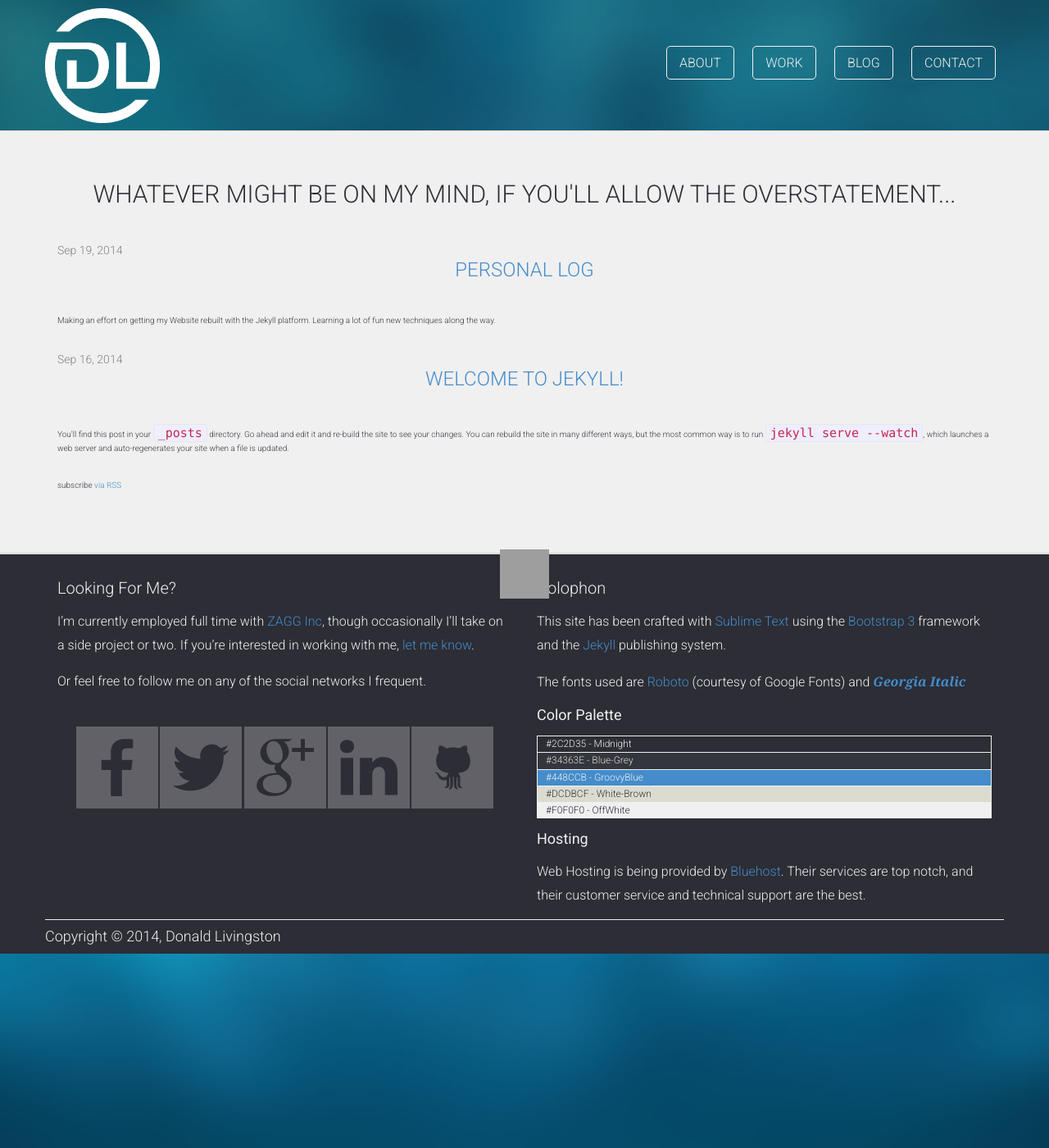
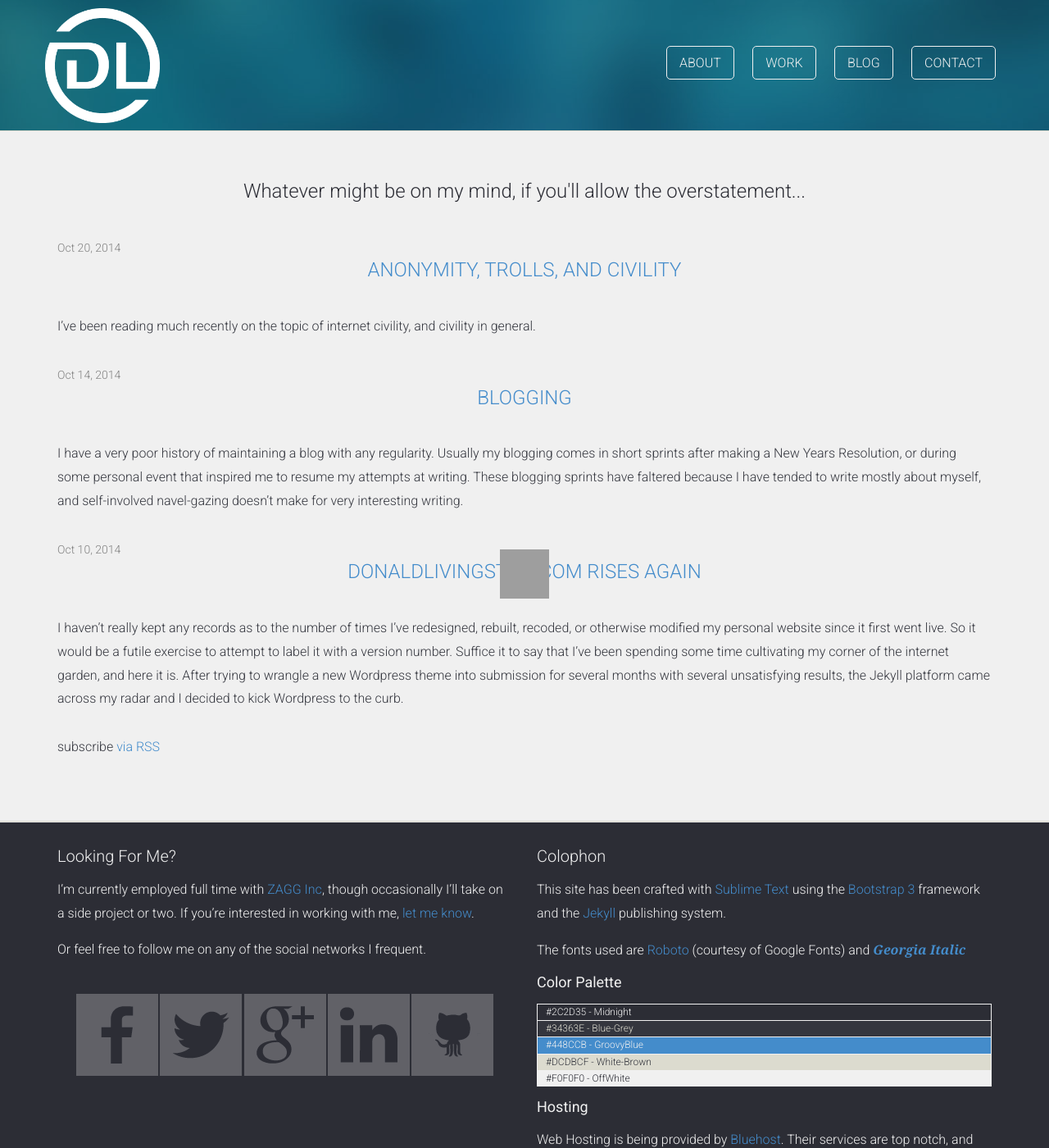
Before and after one commit to dlivingston/donaldlivingston.com, a Jekyll site: the page built from blog/index.html, in a window 1280 px wide and 1400 px high. Shown: the whole window at 82% size. Built offline with Jekyll 4.4.1, drawn with Linux system fonts in a browser that asks for light colours; nearby versions of some CDN libraries; library files that are not in the unit come from our copies; grey boxes are pictures that could not be loaded.

Commit message:
updates 2014-11-26

```diff
--- a/_config.yml
+++ b/_config.yml
@@ -1,5 +1,5 @@
 # Site settings
-title: Donald Livingston - Web Developer Digital Craftsman and Technology Enthusiast
+title: Donald Livingston
 email: hello@donaldlivingston.com
 description: > # this means to ignore newlines until "baseurl:"
   My name is Donald Livingston. I'm a Front-End Web Developer, Digital Craftsman, and Technology Enthusiast. This is my website.
--- a/_posts/2014-09-16-welcome-to-jekyll.markdown
+++ /dev/null
@@ -1,25 +0,0 @@
----
-layout: post
-title:  "Welcome to Jekyll!"
-date:   2014-09-16 12:43:46
-categories: jekyll update
----
-You’ll find this post in your `_posts` directory. Go ahead and edit it and re-build the site to see your changes. You can rebuild the site in many different ways, but the most common way is to run `jekyll serve --watch`, which launches a web server and auto-regenerates your site when a file is updated.
-
-To add new posts, simply add a file in the `_posts` directory that follows the convention `YYYY-MM-DD-name-of-post.ext` and includes the necessary front matter. Take a look at the source for this post to get an idea about how it works.
-
-Jekyll also offers powerful support for code snippets:
-
-{% highlight ruby %}
-def print_hi(name)
-  puts "Hi, #{name}"
-end
-print_hi('Tom')
-#=> prints 'Hi, Tom' to STDOUT.
-{% endhighlight %}
-
-Check out the [Jekyll docs][jekyll] for more info on how to get the most out of Jekyll. File all bugs/feature requests at [Jekyll’s GitHub repo][jekyll-gh]. If you have questions, you can ask them on [Jekyll’s dedicated Help repository][jekyll-help].
-
-[jekyll]:      http://jekyllrb.com
-[jekyll-gh]:   https://github.com/jekyll/jekyll
-[jekyll-help]: https://github.com/jekyll/jekyll-help
--- a/_posts/2014-09-19-personal-log.md
+++ /dev/null
@@ -1,8 +0,0 @@
----
-layout: post
-title:  "Personal Log"
-date:   2014-09-19
-author: Donald Livingston
----
-
-Making an effort on getting my Website rebuilt with the Jekyll platform. Learning a lot of fun new techniques along the way.
--- /dev/null
+++ b/_posts/2014-10-10-donaldlivingstondotcom-rises-again.md
@@ -0,0 +1,15 @@
+---
+layout: post
+title:  "DonaldLivingston.com Rises Again"
+date:   2014-10-10
+---
+
+I haven't really kept any records as to the number of times I’ve redesigned, rebuilt, recoded, or otherwise modified my personal website since it first went live. So it would be a futile exercise to attempt to label it with a version number. Suffice it to say that I’ve been spending some time cultivating my corner of the internet garden, and here it is. After trying to wrangle a new Wordpress theme into submission for several months with several unsatisfying results, the Jekyll platform came across my radar and I decided to kick Wordpress to the curb.
+
+While I still have some further additions and updates to make, So far I’m fairly pleased with how things are shaping up.
+
+### DonaldLivingston.com To Do List
+
+* Finish Contact Form Page.
+* Update and Refine Portfolio Page
+* Get RSS and comments working on the Blog
--- /dev/null
+++ b/_posts/2014-10-14-Blogging.md
@@ -0,0 +1,10 @@
+---
+layout: post
+title:  "Blogging"
+date:   2014-10-14 13:06
+tags: blogging
+---
+
+I have a very poor history of maintaining a blog with any regularity. Usually my blogging comes in short sprints after making a New Years Resolution, or during some personal event that inspired me to resume my attempts at writing. These blogging sprints have faltered because I have tended to write mostly about myself, and self-involved navel-gazing doesn’t make for very interesting writing.
+
+So with that in mind I will shift my attention away from myself, and I will start making a regular blog on the topics of my chosen profession of Web Development, Web Design, and UX/UI Design. Initially most of my blog posts will either be inspired by or commentary on the news that I find on other blogs and web sites. I don’t really expect much of a readership to develop. This is mostly an exercise for my own professional and personal development.
--- /dev/null
+++ b/_posts/2014-10-20-anonymity-trolls-and-civility.md
@@ -0,0 +1,15 @@
+---
+layout: post
+title:  "Anonymity, Trolls, and Civility"
+date:   2014-10-20 14:01
+tags: trolls, civility, anonymity
+excerpt: I’ve been reading much recently on the topic of internet civility, and civility in general.
+---
+
+I’ve been reading much recently on the topic of internet civility, and civility in general. While the discussion is often couched in terms of this being a relatively new phenomenon, it is not wholly without precedent in the ages prior to our present epoc of near instantaneous communication. Additionally the finger of blame for the lack of civility is also frequently pointed to anonymity that the internet can offer. Again, while it may be a contributing factor, anonymity is not the sole reason for why people so frequently spit linguistic venom at those whose opinions or views differ from their own.
+
+Honestly feel out of my depth delving into the topic of internet “trolls” and why they do what they do. I’m a simple Web Developer and Technology Geek. And since working with and on the internet is a large part of my chosen profession, I tend to view the conversations that happen on various internet venues and forums with the same level of interest that a sewer worker views the sludge that passes through his pipes - of passing interest, occasionally fascinating, but I never take it personally, and I avoid taking it home with me.
+
+That being said, I have long had a personal rule to never say anything anonymously that I’d hesitate to say to someone in person. I believe that anonymity has a purpose and a place, but using anonymity as a shield to fling verbal excrement is the tactic of cowards and devils. I also believe that if you disagree with someone, if you cannot respond respectfully (and dare I say lovingly) then you should not respond at all, and simply walk away. Lastly, I believe that civility, respect, kindness and love can and ultimately will overcome venom and hatred.
+
+It can be disheartening to see what the depths to which certain parts of humanity can and will sink. Alternately there are a multitude of examples where humanity’s better nature shines through. Where we focus will affect our outlook, and ultimately our destination.
--- a/_sass/_dl-style.scss
+++ b/_sass/_dl-style.scss
@@ -409,9 +409,9 @@ dir {
 		.caveat { font-size: 1em; }
 	}
 	.work {
-		background-color: $midnight;
+		//background-color: $midnight;
 		h2 {
-			color: $offwhite;
+			//color: $offwhite;
 		}
 		.work-row {
 		}
@@ -485,6 +485,28 @@ dir {
 				background-position: 0 0;
 				background-size: 120% auto;
 			}
+		}
+	}
+	.blog {
+		h2.blog-heading {
+			font-size: 2.4rem;
+			text-transform: none;
+		}
+		p, .post-list {
+			font-size: 1.6rem;
+			line-height: 1.8;
+		}
+	}
+	.post {
+		font-size: 1.6rem;
+		line-height: 1.8;
+	}
+	.contact {
+		font-size: 1.6rem;
+		line-height: 1.8;
+		p {
+			font-size: 1.6rem;
+			line-height: 1.8;
 		}
 	}
 	.site-footer {
--- a/contact/index.html
+++ b/contact/index.html
@@ -10,7 +10,7 @@ layout: default
     </div>
     <div class="row">
       <div class="col-lg-8">
-        <p>Lorem ipsum dolor sit amet, consectetur adipisicing elit. Nesciunt expedita nisi, sapiente non, vitae quibusdam tempore asperiores quas accusamus voluptates. Modi quisquam architecto nihil nemo vero at, veritatis ipsam similique.</p>
+        <p>You can email me dierectly at <a href="mailto:hello@donaldlivingston.com">hello@donaldlivingston.com</a></p>
       </div>
     </div>
   </div>
```
